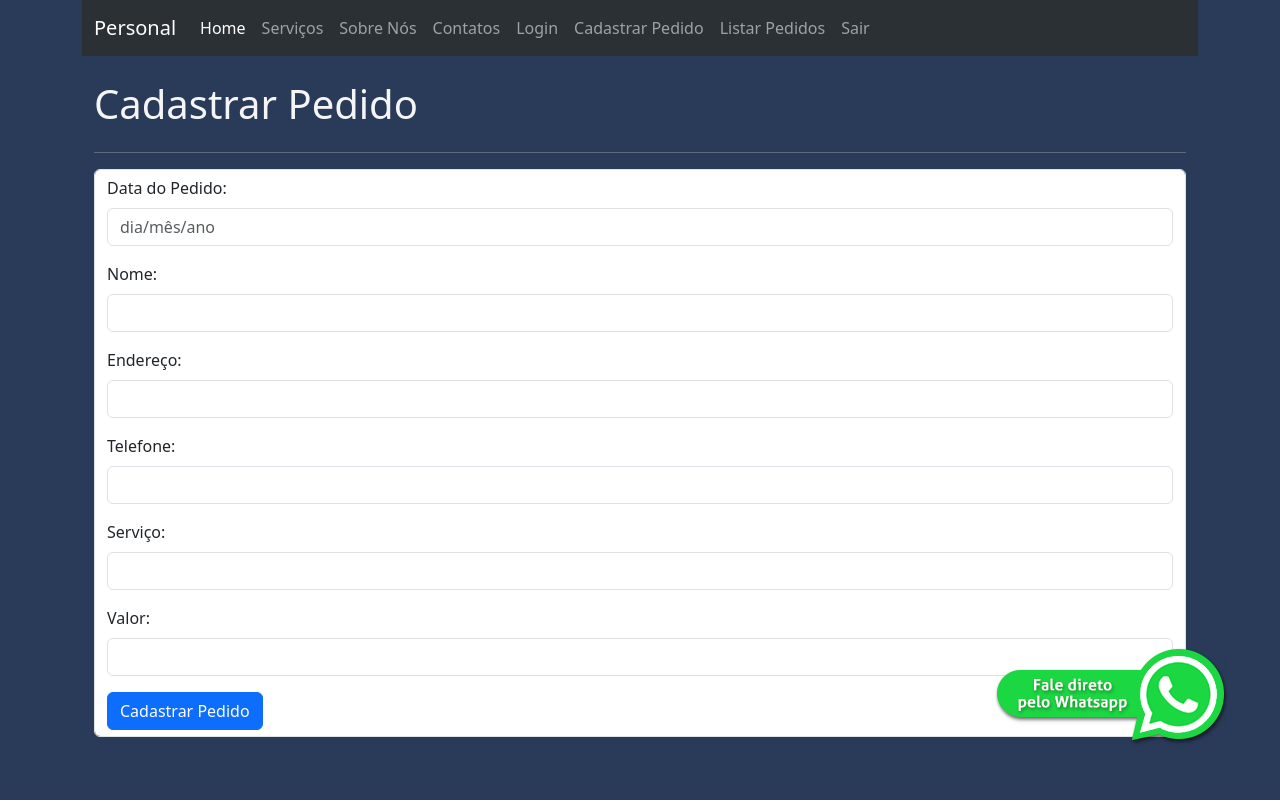
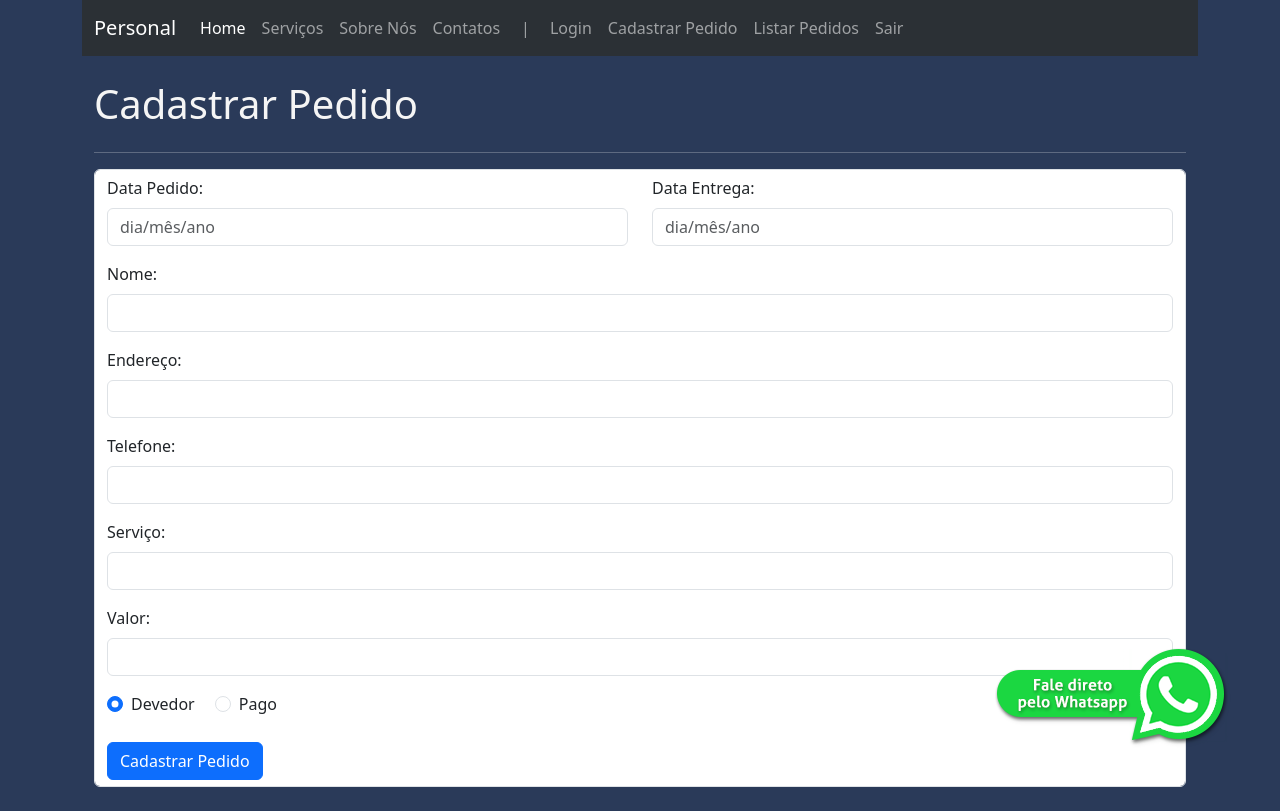
Before and after one commit to mar-santos/projeto_integrador, a Flask app: page /cadastrar_pedido in a window 1280 px wide. Run offline with Flask 3, Linux system fonts and the light colour scheme; the visitor is signed in with stand-in values (Sample User, id 1).

Commit message:
Bootstrap 5.3 + CSS

```diff
--- a/app.py
+++ b/app.py
@@ -5,37 +5,45 @@ from flask import request
 from flask import redirect
 from flask import session
 
+
 app = Flask(__name__)
 app.secret_key = 'b175855202d537a1b07a1cbbee8ffc197e2af9c5289a6adfd4b4aa63c3f77861'
-app.config["SQLALCHEMY_DATABASE_URI"] = "sqlite:///tapete.db"
+app.config["SQLALCHEMY_DATABASE_URI"] = "sqlite:///tapete.db" #Associar ao banco de dados tapete.bd
 db = SQLAlchemy()
 db.init_app(app)
 
-# Inicializar Classe e criar banco de dados e tabelas
+
+# Inicializar Classe e criar tabelas
 class Product(db.Model):
     __tablename__ = "pedido"
     id_pedido = db.Column(db.Integer, primary_key=True)
     data_pedido = db.Column(db.String(100))
+    data_entrega = db.Column(db.String(100))
     nome = db.Column(db.String(200), nullable=False)
     endereco = db.Column(db.String(250))
     telefone = db.Column(db.String(100), nullable=False)
     servico = db.Column(db.String(100))
     valor = db.Column(db.Integer)
+    status = db.Column(db.String(30))
 
 def __init__(self,
              data_pedido: str,
+             data_entrega: str,
              nome: str,
              endereco: str,
              telefone: str,
              servico: str,
-             valor: int) -> None:
+             valor: int,
+             status: str) -> None:
 
     self.data_pedido = data_pedido
+    self.data_entrega = data_entrega
     self.nome = nome
     self.endereco = endereco
     self.telefone = telefone
     self.servico = servico
     self.valor = valor
+    self.status = status
 
 
 # Definição das rotas estáticas
@@ -43,13 +51,16 @@ def __init__(self,
 def home():
     return render_template('index.html')
 
+
 @app.route("/sobre")
 def sobre_nos():
     return render_template('sobre_nos.html')
 
+
 @app.route("/servicos")
 def servicos():
     return render_template('servicos.html')
+
 
 @app.route("/contatos")
 def contatos():
@@ -61,7 +72,8 @@ credenciais_usuarios = {
     "admin": "admin"
 }
 
-# Login e controle de acesso as áreas restritas
+
+# Controle de acesso as áreas restritas
 @app.route('/login', methods=['GET', 'POST'])
 def login():
     if request.method == 'POST':
@@ -76,6 +88,7 @@ def login():
 
     return render_template('login.html')
 
+
 @app.before_request
 def verificar_autenticacao():
     endpoints_protegidos = ["/cadastrar_pedido", "/listar_pedidos"]
@@ -83,9 +96,11 @@ def verificar_autenticacao():
         if not session.get('logged_in'):
             return redirect("/login")
 
+
 @app.route("/erro_login.html")
 def erro_login():
     return render_template("erro_login.html")
+
 
 # Definição das rotas dinâmicas e CRUD
 @app.route("/listar_pedidos", methods=['GET', 'POST'])
@@ -94,16 +109,19 @@ def listar_pedidos():
         termo = request.form["pesquisa"]
         resultado = db.session.execute(db.select(Product).filter(
             (Product.data_pedido.like(f'%{termo}%')) |
+            (Product.data_entrega.like(f'%{termo}%')) |
             (Product.nome.like(f'%{termo}%')) |
             (Product.endereco.like(f'%{termo}%')) |
             (Product.telefone.like(f'%{termo}%')) |
             (Product.servico.like(f'%{termo}%')) |
-            (Product.valor.like(f'%{termo}%')))
+            (Product.valor.like(f'%{termo}%')) |
+            (Product.status.like(f'%{termo}%')))
         ).scalars()
         return render_template('pedidos.html', pedidos=resultado)
     else:
         pedidos = db.session.execute(db.select(Product)).scalars()
         return render_template('pedidos.html', pedidos=pedidos)
+
 
 @app.route("/cadastrar_pedido", methods=["GET", "POST"])
 def cadastrar_pedido():
@@ -114,11 +132,13 @@ def cadastrar_pedido():
             #data_pedido = datetime.strptime(dados["data_pedido"], "%Y-%m-%d").strftime("%d/%m/%Y")
             pedido = Product(
                 data_pedido=dados["data_pedido"],
+                data_entrega=dados["data_entrega"],
                 nome=dados["nome"],
                 endereco=dados["endereco"],
                 telefone=dados["telefone"],
                 servico=dados["servico"],
-                valor=(dados["valor"])
+                valor=(dados["valor"]),
+                status=(dados["status"])
             )
             db.session.add(pedido)
             db.session.commit()
@@ -136,11 +156,13 @@ def editar_pedido(id_pedido):
         pedido = db.session.execute(db.select(Product).filter(Product.id_pedido == id_pedido)).scalar()
 
         pedido.data_pedido = dados_editados["data_pedido"]
+        pedido.data_entrega = dados_editados["data_entrega"]
         pedido.nome = dados_editados["nome"]
         pedido.endereco = dados_editados["endereco"]
         pedido.telefone = dados_editados["telefone"]
         pedido.servico = dados_editados["servico"]
         pedido.valor = dados_editados["valor"]
+        pedido.status = dados_editados["status"]
 
         db.session.commit()
         return redirect("/listar_pedidos")
@@ -149,6 +171,7 @@ def editar_pedido(id_pedido):
         pedido_editado = db.session.execute(db.select(Product).filter(Product.id_pedido == id_pedido)).scalar()
         return render_template('editar_pedido.html', pedido=pedido_editado)
 
+
 @app.route("/deletar_pedido/<int:id_pedido>")
 def deletar_pedido(id_pedido):
     pedido_deletado = db.session.execute(db.select(Product).filter(Product.id_pedido == id_pedido)).scalar()
@@ -156,11 +179,13 @@ def deletar_pedido(id_pedido):
     db.session.commit()
     return redirect("/listar_pedidos")
 
+
 @app.route('/logout')
 def logout():
     session.pop('logged_in', None)
     return redirect('/')
 
+
 if __name__ == "__main__":
     with app.app_context():
         db.create_all() # Criação do BD caso o mesmo não exista
--- a/templates/base.html
+++ b/templates/base.html
@@ -38,14 +38,20 @@
                 <a class="nav-link" href="{{ url_for('sobre_nos') }}">Sobre Nós</a>
               </li>
               <li class="nav-item">
-                <a class="nav-link" href="{{ url_for('contatos') }}">Contatos</a>
+                <a class="nav-link" href="{{ url_for('contatos') }}">Contatos &nbsp&nbsp&nbsp&nbsp|&nbsp</a>
               </li>
               <li class="nav-item">
                 <a class="nav-link" href="{{ url_for('login') }}">Login</a>
               </li>
-              {% block restrito %}
-
-              {% endblock %}
+              <li class="nav-item">
+                <a class="nav-link" href="{{ url_for('cadastrar_pedido') }}">Cadastrar Pedido</a>
+              </li>
+              <li class="nav-item">
+                <a class="nav-link" href="{{ url_for('listar_pedidos') }}">Listar Pedidos</a>
+              </li>
+              <li class="nav-item">
+                <a class="nav-link" href="{{ url_for('logout') }}">Sair</a>
+              </li>
             </ul>
             {% block pesquisa %}
 
@@ -54,24 +60,21 @@
         </div>
       </nav>
     </header>
+    <!--Fim da NavBar-->
+
     <main>
       {% block main %}
-33
+
       {% endblock %}
     </main>
   </div>
 
-<!--Fim da NavBar-->
-
-<!--API WhatsApp-->
-
+  <!--API WhatsApp-->
   <div class="whats">
-    <a aria-label="Chat on WhatsApp"
-      href="https://wa.me/5516993367128" target="_blank"><img
-        alt="Chat on WhatsApp" src="static/imagens/botao-whatsapp.png" />
+    <a aria-label="Chat on WhatsApp" href="https://wa.me/5516993367128" target="_blank"><img alt="Chat on WhatsApp"
+        src="static/imagens/botao-whatsapp.png" />
   </div>
-
-<!--Fim do API-->
+  <!--Fim do API-->
 
   <script src="https://cdn.jsdelivr.net/npm/bootstrap@5.3.3/dist/js/bootstrap.bundle.min.js"
     integrity="sha384-YvpcrYf0tY3lHB60NNkmXc5s9fDVZLESaAA55NDzOxhy9GkcIdslK1eN7N6jIeHz"
--- a/templates/cadastrar_pedido.html
+++ b/templates/cadastrar_pedido.html
@@ -1,15 +1,7 @@
 {% extends 'base.html' %}
 
 {% block restrito %}
-<li class="nav-item">
-    <a class="nav-link" href="{{ url_for('cadastrar_pedido') }}">Cadastrar Pedido</a>
-</li>
-<li class="nav-item">
-    <a class="nav-link" href="{{ url_for('listar_pedidos') }}">Listar Pedidos</a>
-</li>
-<li class="nav-item">
-    <a class="nav-link" href="{{ url_for('logout') }}">Sair</a>
-</li>
+
 {% endblock %}
 
 {% block main %}
@@ -20,9 +12,19 @@
     </div>
     <hr>
     <form action="{{url_for('cadastrar_pedido')}}" class="form-control" method="post">
-        <div class="mb-3">
-            <label for="exampleFormControlInput1" class="form-label">Data do Pedido: </label>
-            <input type="text" class="form-control" name="data_pedido" placeholder="dia/mês/ano" required>
+        <div class="row">
+            <div class="col-md-6">
+                <div class="mb-3">
+                    <label for="exampleFormControlInput1" class="form-label">Data Pedido: </label>
+                    <input type="text" class="form-control" name="data_pedido" placeholder="dia/mês/ano" required>
+                </div>
+            </div>
+            <div class="col-md-6">
+                <div class="mb-3">
+                    <label for="exampleFormControlInput1" class="form-label">Data Entrega: </label>
+                    <input type="text" class="form-control" name="data_entrega" placeholder="dia/mês/ano">
+                </div>
+            </div>
         </div>
         <div class="mb-3">
             <label for="exampleFormControlInput1" class="form-label">Nome: </label>
@@ -44,6 +46,19 @@
             <label for="exampleFormControlInput1" class="form-label">Valor: </label>
             <input type="text" class="form-control" name="valor">
         </div>
+        <div class="form-check form-check-inline">
+            <input class="form-check-input" type="radio" name="status" value="devedor" checked>
+            <label class="form-check-label" for="flexRadioDefault1">
+              Devedor
+            </label>
+          </div>
+          <div class="form-check form-check-inline">
+            <input class="form-check-input" type="radio" name="status" value="pago">
+            <label class="form-check-label" for="flexRadioDefault2">
+              Pago
+            </label>
+          </div>
+        <br><br>
         <input type="submit" class="btn btn-primary" name="cadastrar" value="Cadastrar Pedido">
     </form>
 </div>
--- a/templates/contatos.html
+++ b/templates/contatos.html
@@ -19,9 +19,9 @@
         </div>
         <div class="col-md-8">
             <div class="">
-                <iframe
+                <iframe class=""
                     src="https://www.google.com/maps/embed?pb=!1m18!1m12!1m3!1d3698.5637179173063!2d-47.894896423927484!3d-22.028021607058598!2m3!1f0!2f0!3f0!3m2!1i1024!2i768!4f13.1!3m3!1m2!1s0x94b877177e5f5871%3A0xe302501e20af7dc0!2sR.%20Vivaldo%20Lanzone%2C%2040%20-%20Nucleo%20Res.%20Silvio%20Vilari%2C%20S%C3%A3o%20Carlos%20-%20SP%2C%2013570-635!5e0!3m2!1spt-BR!2sbr!4v1712007300565!5m2!1spt-BR!2sbr"
-                    width="80%" height="450" style="border: 0;" allowfullscreen="" loading="lazy"
+                    width="100%" height="350" style="border: 0;" allowfullscreen="" loading="lazy"
                     referrerpolicy="no-referrer-when-downgrade"></iframe>
             </div>
         </div>
```
Also changed, not shown: templates/editar_pedido.html (+26 -18 lines), templates/pedidos.html (+11 -16 lines), instance/tapete.db.
